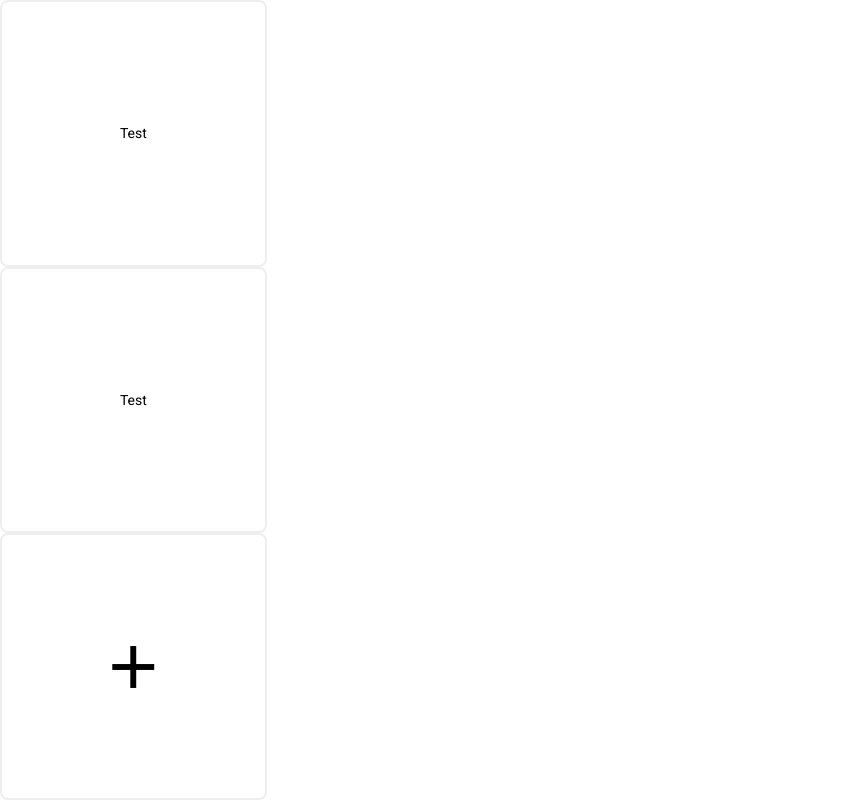
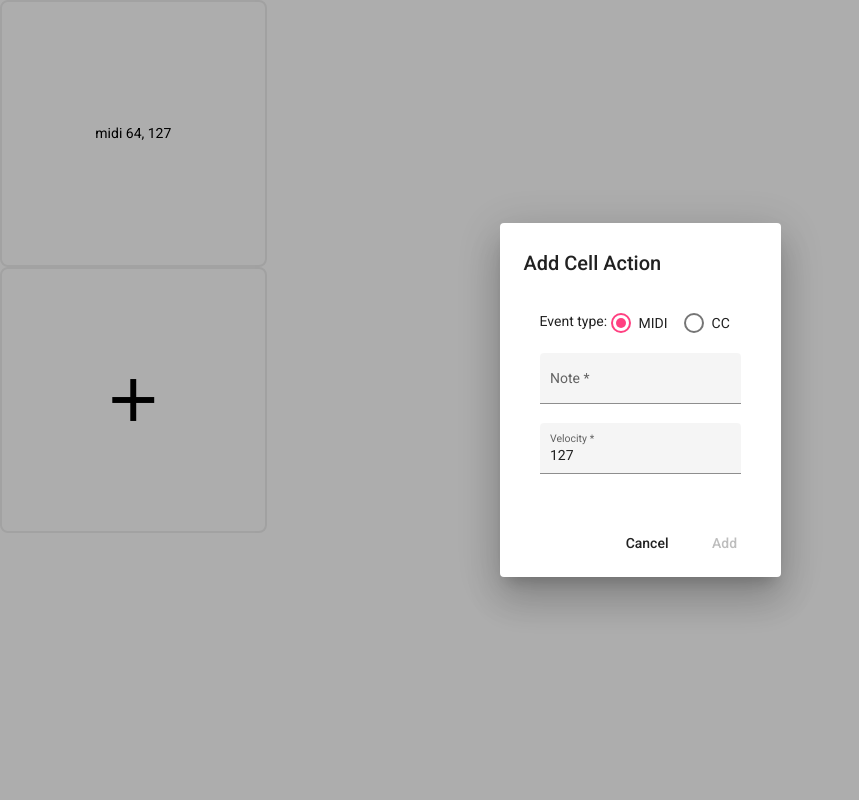
Before and after one commit to jakecrouchley/virtual-midi-dashboard, an Angular app in the folder virtual-midi-dashboard-app/: page / in a window 1280 px wide. Both pictures are taken after a click on the element "add". Shown: the whole page, without its empty margins (0-859 px from the left). Built offline with nearby package versions, Linux system fonts and the light colour scheme.

Commit message:
Adding new cell form

```diff
--- a/virtual-midi-dashboard-app/src/app/app.component.html
+++ b/virtual-midi-dashboard-app/src/app/app.component.html
@@ -7,13 +7,13 @@
     [style.height.px]="cellSideLength"
     (click)="performCellAction(cell)"
   >
-    <span>{{ cell.label }}</span>
+    <span>{{ cell.type }} {{ getCellInfoText(cell) }}</span>
   </div>
   <div
     class="cell"
     [style.width.px]="cellSideLength"
     [style.height.px]="cellSideLength"
-    (click)="appendNewCell()"
+    (click)="openDialog()"
   >
     <mat-icon class="cell-icon" aria-hidden="false" aria-label="Cell Action"
       >add</mat-icon
--- a/virtual-midi-dashboard-app/src/app/app.component.ts
+++ b/virtual-midi-dashboard-app/src/app/app.component.ts
@@ -1,5 +1,13 @@
 import { Component, OnInit } from '@angular/core';
-import { DataService, ICell } from './services/data.service';
+import { MatDialog } from '@angular/material/dialog';
+import { Observable } from 'rxjs';
+import { InsertCellDialogComponent } from './components/insert-cell-dialog/insert-cell-dialog.component';
+import {
+  DataService,
+  ICCCell,
+  ICell,
+  IMIDICell,
+} from './services/data.service';
 import { MidiService } from './services/midi.service';
 
 @Component({
@@ -14,32 +22,11 @@ export class AppComponent implements OnInit {
 
   cells: ICell[] = [];
 
-  deferredPrompt: any;
-
   constructor(
     private dataService: DataService,
-    private midiService: MidiService
-  ) {
-    window.addEventListener('beforeinstallprompt', (e) => {
-      // Prevent the mini-infobar from appearing on mobile
-      e.preventDefault();
-      // Stash the event so it can be triggered later.
-      this.deferredPrompt = e;
-
-      // Update UI notify the user they can install the PWA
-
-      // Optionally, send analytics event that PWA install promo was shown.
-      console.log(`'beforeinstallprompt' event was fired.`);
-    });
-    window.addEventListener('appinstalled', () => {
-      // Hide the app-provided install promotion
-
-      // Clear the deferredPrompt so it can be garbage collected
-      this.deferredPrompt = null;
-      // Optionally, send analytics event to indicate successful install
-      console.log('PWA was installed');
-    });
-  }
+    private midiService: MidiService,
+    private dialog: MatDialog
+  ) {}
 
   ngOnInit() {
     this.dataService.getCells().subscribe((cells) => {
@@ -47,31 +34,49 @@ export class AppComponent implements OnInit {
     });
   }
 
-  appendNewCell() {
-    this.dataService.appendCell({
-      note: 64,
-      velocity: 127,
-      label: 'Test',
-      event: 'noteon',
+  // appendNewCell() {
+  //   this.dataService.appendCell({
+  //     note: 64,
+  //     velocity: 127,
+  //     label: 'Test',
+  //     event: 'noteon',
+  //   });
+  // }
+
+  performCellAction(cell: ICell) {
+    let cellAction;
+    switch (cell.type) {
+      case 'midi':
+        cellAction = this.midiService.sendMidiNoteOn(cell as IMIDICell);
+        break;
+      case 'cc':
+        cellAction = this.midiService.sendCC(cell as ICCCell);
+        break;
+      default:
+        cellAction = this.midiService.sendMidiNoteOn(cell as IMIDICell);
+    }
+    cellAction.subscribe((_) => {});
+  }
+
+  getCellInfoText(cell: ICell) {
+    if (cell.type === 'midi') {
+      const midiCell = cell as IMIDICell;
+      return `${midiCell.note}, ${midiCell.velocity}`;
+    } else {
+      const ccCell = cell as ICCCell;
+      return `${ccCell.controller}, ${ccCell.value}`;
+    }
+  }
+
+  openDialog() {
+    const dialogRef = this.dialog.open(InsertCellDialogComponent);
+
+    dialogRef.afterClosed().subscribe((result) => {
+      console.log(`Dialog result: ${result}`);
+      if (result) {
+        const cell = result as ICell;
+        this.dataService.appendCell(cell);
+      }
     });
   }
-
-  performCellAction(cell: ICell) {
-    this.midiService
-      .sendMidiNoteOn(cell.note, cell.velocity)
-      .subscribe((_) => {});
-  }
-
-  async installPWA() {
-    // Hide the app provided install promotion
-
-    // Show the install prompt
-    this.deferredPrompt.prompt();
-    // Wait for the user to respond to the prompt
-    const { outcome } = await this.deferredPrompt.userChoice;
-    // Optionally, send analytics event with outcome of user choice
-    console.log(`User response to the install prompt: ${outcome}`);
-    // We've used the prompt, and can't use it again, throw it away
-    this.deferredPrompt = null;
-  }
 }
--- /dev/null
+++ b/virtual-midi-dashboard-app/src/app/components/insert-cell-dialog/insert-cell-dialog.component.html
@@ -0,0 +1,69 @@
+<h2 mat-dialog-title>Add Cell Action</h2>
+<mat-dialog-content class="mat-typography">
+  <form class="dialog-form" [formGroup]="newCellForm">
+    <div>
+      <label>Event type: </label>
+      <mat-radio-group formControlName="type">
+        <mat-radio-button value="midi">MIDI</mat-radio-button>
+        <mat-radio-button value="cc">CC</mat-radio-button>
+      </mat-radio-group>
+    </div>
+    <br />
+
+    <!-- MIDI Form -->
+    <div *ngIf="newCellForm.controls.type.value === 'midi'">
+      <mat-form-field appearance="fill">
+        <mat-label>Note</mat-label>
+        <input formControlName="note" min="0" type="number" matInput />
+      </mat-form-field>
+      <br />
+      <mat-form-field appearance="fill">
+        <mat-label>Velocity</mat-label>
+        <input
+          formControlName="velocity"
+          min="0"
+          max="127"
+          type="number"
+          matInput
+        />
+      </mat-form-field>
+    </div>
+
+    <!-- CC Form -->
+    <div *ngIf="newCellForm.controls.type.value === 'cc'">
+      <mat-form-field appearance="fill">
+        <mat-label>Controller</mat-label>
+        <input
+          formControlName="controller"
+          min="0"
+          max="127"
+          type="number"
+          matInput
+        />
+      </mat-form-field>
+      <br />
+      <mat-form-field appearance="fill">
+        <mat-label>Value</mat-label>
+        <input
+          formControlName="value"
+          min="0"
+          max="127"
+          type="number"
+          matInput
+        />
+      </mat-form-field>
+    </div>
+  </form>
+</mat-dialog-content>
+<mat-dialog-actions align="end">
+  <button mat-button mat-dialog-close>Cancel</button>
+  <button
+    mat-button
+    [disabled]="!newCellForm.valid"
+    color="primary"
+    [mat-dialog-close]="newCellForm.value"
+    cdkFocusInitial
+  >
+    Add
+  </button>
+</mat-dialog-actions>
--- /dev/null
+++ b/virtual-midi-dashboard-app/src/app/components/insert-cell-dialog/insert-cell-dialog.component.scss
@@ -0,0 +1,7 @@
+.mat-radio-button ~ .mat-radio-button {
+  margin-left: 16px;
+}
+
+.dialog-form {
+  margin: 16px;
+}
--- /dev/null
+++ b/virtual-midi-dashboard-app/src/app/components/insert-cell-dialog/insert-cell-dialog.component.ts
@@ -0,0 +1,42 @@
+import { Component, OnInit } from '@angular/core';
+import { FormBuilder, Validators } from '@angular/forms';
+import { DataService, ICell } from 'src/app/services/data.service';
+
+@Component({
+  selector: 'app-insert-cell-dialog',
+  templateUrl: './insert-cell-dialog.component.html',
+  styleUrls: ['./insert-cell-dialog.component.scss'],
+})
+export class InsertCellDialogComponent implements OnInit {
+  newCellForm = this.fb.group({
+    type: ['midi', Validators.required],
+    note: ['', Validators.required],
+    velocity: [127, Validators.required],
+    controller: [''],
+    value: [127],
+  });
+
+  constructor(private fb: FormBuilder, private dataService: DataService) {}
+
+  ngOnInit(): void {
+    this.newCellForm.get('type')!.valueChanges.subscribe((val) => {
+      if (val === 'midi') {
+        this.newCellForm.controls.note.setValidators([Validators.required]);
+        this.newCellForm.controls.velocity.setValidators([Validators.required]);
+        this.newCellForm.controls.controller.clearValidators();
+        this.newCellForm.controls.value.clearValidators();
+      } else {
+        this.newCellForm.controls.controller.setValidators([
+          Validators.required,
+        ]);
+        this.newCellForm.controls.value.setValidators([Validators.required]);
+        this.newCellForm.controls.note.clearValidators();
+        this.newCellForm.controls.velocity.clearValidators();
+      }
+      this.newCellForm.controls.controller.updateValueAndValidity();
+      this.newCellForm.controls.value.updateValueAndValidity();
+      this.newCellForm.controls.note.updateValueAndValidity();
+      this.newCellForm.controls.velocity.updateValueAndValidity();
+    });
+  }
+}
--- a/virtual-midi-dashboard-app/src/app/services/data.service.ts
+++ b/virtual-midi-dashboard-app/src/app/services/data.service.ts
@@ -3,10 +3,18 @@ import { BehaviorSubject, Observable } from 'rxjs';
 import { MidiEvent } from './midi.service';
 
 export interface ICell {
+  label: string;
+  type: 'midi' | 'cc';
+}
+
+export interface IMIDICell extends ICell {
   note: number;
   velocity: number;
-  label: string;
-  event: MidiEvent;
+}
+
+export interface ICCCell extends ICell {
+  controller: number;
+  value: number;
 }
 
 @Injectable({
@@ -18,8 +26,8 @@ export class DataService {
       note: 64,
       velocity: 127,
       label: 'Test',
-      event: 'noteon',
-    },
+      type: 'midi',
+    } as IMIDICell,
   ]);
 
   constructor() {}
--- a/virtual-midi-dashboard-app/src/app/services/midi.service.ts
+++ b/virtual-midi-dashboard-app/src/app/services/midi.service.ts
@@ -1,5 +1,6 @@
 import { HttpClient } from '@angular/common/http';
 import { Injectable, isDevMode, OnDestroy } from '@angular/core';
+import { ICCCell, IMIDICell } from './data.service';
 
 export const MIDI_CHANNEL = 1;
 
@@ -28,10 +29,17 @@ export type MidiEvent =
 export class MidiService {
   constructor(private http: HttpClient) {}
 
-  sendMidiNoteOn(note: number, velocity: number = 127) {
+  sendMidiNoteOn(cell: IMIDICell) {
     return this.http.post(this.getBaseURL() + '/send-midi', {
-      note,
-      velocity,
+      note: cell.note,
+      velocity: cell.velocity,
+    });
+  }
+
+  sendCC(cell: ICCCell) {
+    return this.http.post(this.getBaseURL() + '/send-cc', {
+      controller: cell.controller,
+      value: cell.value,
     });
   }
 
--- a/virtual-midi-dashboard-app/tsconfig.json
+++ b/virtual-midi-dashboard-app/tsconfig.json
@@ -19,6 +19,11 @@
     "lib": [
       "es2018",
       "dom"
+    ],
+    "types": [
+      "node_modules/@types",
+      "node_modules/@angular",
+      "node_modules/@angular/material"
     ]
   },
   "angularCompilerOptions": {
```
Also changed, not shown: virtual-midi-dashboard-app/src/app/app.module.ts (+14 -1 lines), virtual-midi-dashboard-app/src/app/services/pwa.service.ts (added, +45 -0 lines), 2 other files (tests, documents, lock files or other folders).
